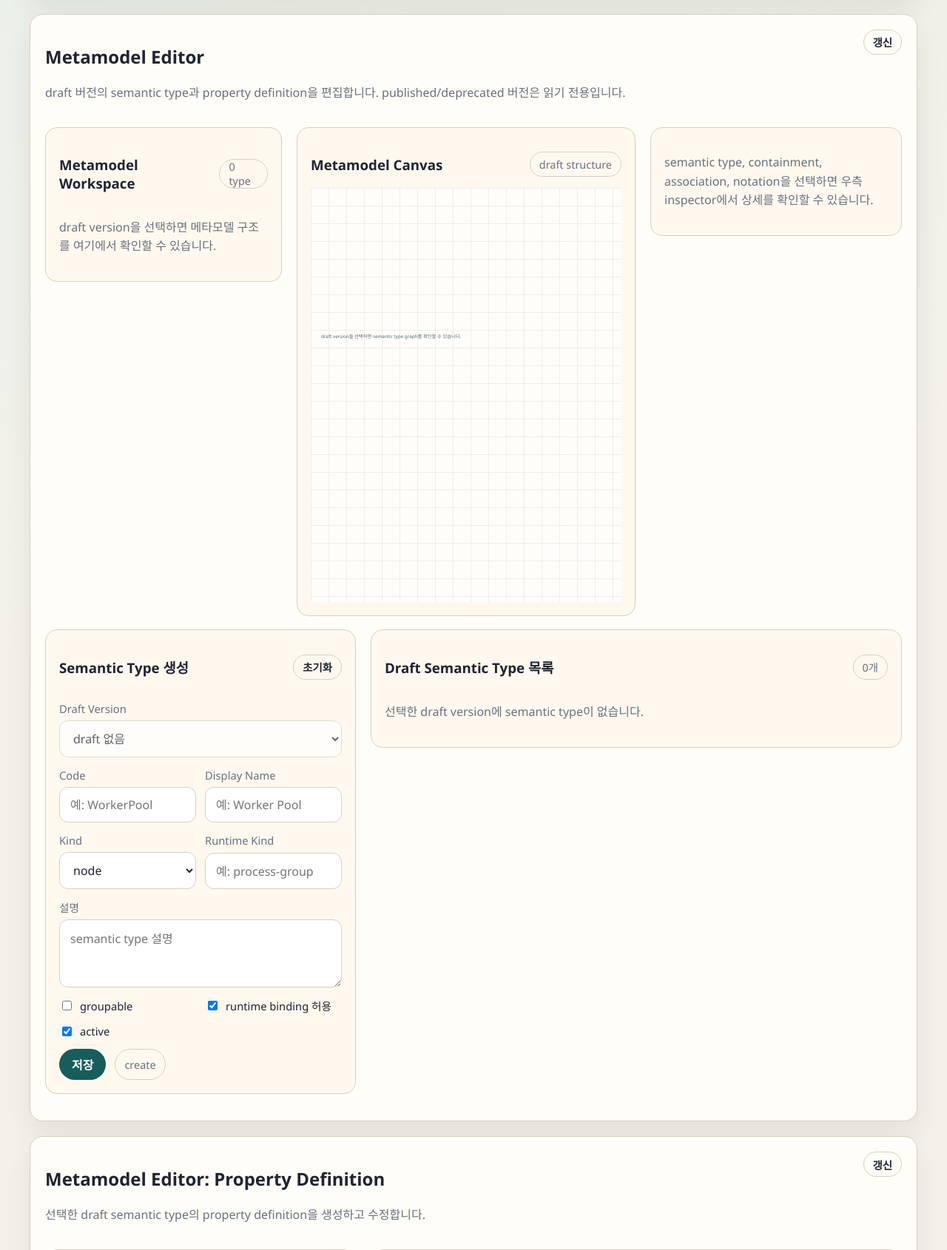
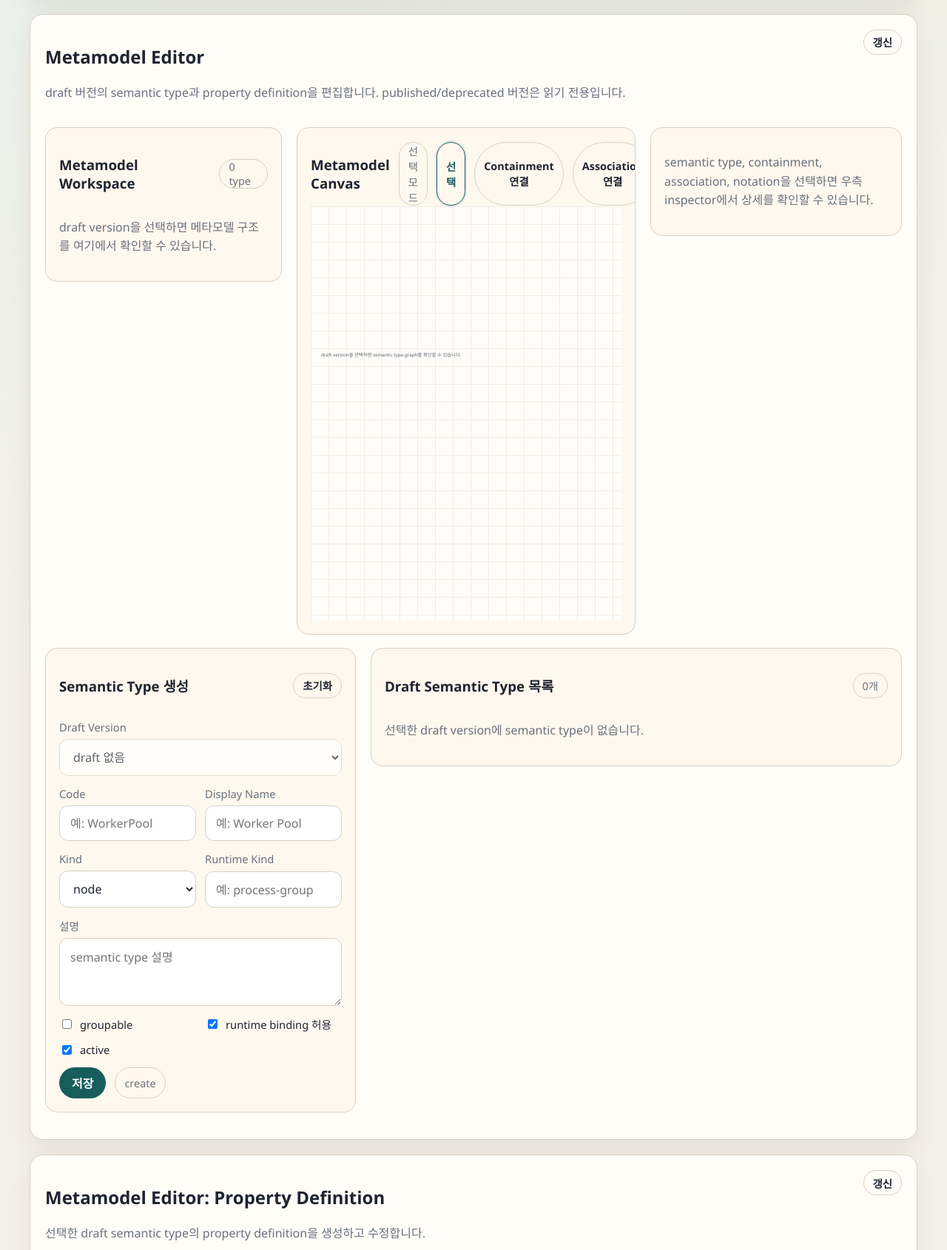
Before and after one commit to gomsoon/2604_swacan_auto, a Flask app: page /admin in a window 1280 px wide. Shown: the part 1877-3567 px from the top of the page at 74% size. Run offline with Flask 3, Linux system fonts and the light colour scheme; the visitor is signed in with stand-in values (Sample User, id 1); data comes from the database, SQL or seed files in the repository; data that the repository does not hold is empty.

Commit message:
Add canvas-driven metamodel relation creation

```diff
--- a/app/static/css/app.css
+++ b/app/static/css/app.css
@@ -801,6 +801,12 @@ a {
     box-shadow: 0 0 0 2px rgba(10, 91, 145, 0.12);
 }
 
+.button.is-active {
+    border-color: var(--accent);
+    color: var(--accent);
+    box-shadow: 0 0 0 2px rgba(10, 91, 145, 0.12);
+}
+
 .workspace-outline-item p,
 .workspace-outline-item h4 {
     margin: 0;
--- a/app/static/js/admin.js
+++ b/app/static/js/admin.js
@@ -25,6 +25,10 @@ const metamodelWorkspaceSummary = document.getElementById("metamodel-workspace-s
 const metamodelWorkspaceOutline = document.getElementById("metamodel-workspace-outline");
 const metamodelWorkspaceCanvas = document.getElementById("metamodel-workspace-canvas");
 const metamodelWorkspaceInspector = document.getElementById("metamodel-workspace-inspector");
+const metamodelWorkspaceModeStatus = document.getElementById("metamodel-workspace-mode-status");
+const metamodelWorkspaceSelectModeButton = document.getElementById("metamodel-workspace-select-mode");
+const metamodelWorkspaceCreateContainmentModeButton = document.getElementById("metamodel-workspace-create-containment-mode");
+const metamodelWorkspaceCreateAssociationModeButton = document.getElementById("metamodel-workspace-create-association-mode");
 const metamodelSemanticTypeSection = document.getElementById("metamodel-semantic-type-form")?.closest(".admin-subcard, .card");
 const metamodelPropertySection = document.getElementById("metamodel-property-form")?.closest(".admin-subcard, .card");
 const metamodelContainmentRuleSection = document.getElementById("metamodel-containment-rule-form")?.closest(".admin-subcard, .card");
@@ -185,6 +189,8 @@ let selectedMetamodelAssociationId = null;
 let selectedMetamodelValidation = null;
 let selectedMetamodelWorkspace = null;
 let metamodelEditorFocusTimer = null;
+let metamodelWorkspaceInteractionMode = "select";
+let metamodelWorkspacePendingTypeId = null;
 
 function escapeHtml(value) {
     return String(value ?? "")
@@ -254,6 +260,53 @@ function scrollToMetamodelEditorSection(section, input) {
             }
         }, 160);
     }
+}
+
+function setMetamodelWorkspaceInteractionMode(mode) {
+    metamodelWorkspaceInteractionMode = mode;
+    metamodelWorkspacePendingTypeId = null;
+    renderMetamodelWorkspaceModeControls();
+}
+
+function renderMetamodelWorkspaceModeControls() {
+    const isSelect = metamodelWorkspaceInteractionMode === "select";
+    const isContainment = metamodelWorkspaceInteractionMode === "create_containment";
+    const isAssociation = metamodelWorkspaceInteractionMode === "create_association";
+    const pendingSemanticType = metamodelSemanticTypes.find((item) => item.id === metamodelWorkspacePendingTypeId);
+
+    if (metamodelWorkspaceModeStatus) {
+        if (isContainment) {
+            metamodelWorkspaceModeStatus.textContent = pendingSemanticType
+                ? `Containment: ${pendingSemanticType.display_name} 다음 대상 선택`
+                : "Containment 연결 모드";
+        } else if (isAssociation) {
+            metamodelWorkspaceModeStatus.textContent = pendingSemanticType
+                ? `Association: ${pendingSemanticType.display_name} 다음 대상 선택`
+                : "Association 연결 모드";
+        } else {
+            metamodelWorkspaceModeStatus.textContent = "선택 모드";
+        }
+    }
+
+    metamodelWorkspaceSelectModeButton?.classList.toggle("is-active", isSelect);
+    metamodelWorkspaceCreateContainmentModeButton?.classList.toggle("is-active", isContainment);
+    metamodelWorkspaceCreateAssociationModeButton?.classList.toggle("is-active", isAssociation);
+}
+
+function openContainmentCreateFromCanvas(parentTypeId, childTypeId) {
+    renderContainmentVersionOptions(metamodelDraftVersionSelect.value);
+    resetMetamodelContainmentRuleForm();
+    if (metamodelDraftVersionSelect.value) {
+        metamodelContainmentRuleVersionIdInput.value = metamodelDraftVersionSelect.value;
+    }
+    renderContainmentSemanticTypeOptions(parentTypeId, childTypeId);
+    scrollToMetamodelEditorSection(metamodelContainmentRuleSection, metamodelContainmentParentTypeIdInput);
+}
+
+function openAssociationCreateFromCanvas(sourceTypeId, targetTypeId) {
+    resetMetamodelAssociationForm();
+    renderMetamodelAssociationTypeOptions(sourceTypeId, targetTypeId);
+    scrollToMetamodelEditorSection(metamodelAssociationSection, metamodelAssociationCodeInput);
 }
 
 function openMetamodelEditorFromInspector(action, kind, id) {
@@ -1255,6 +1308,7 @@ function refreshMetamodelWorkspace() {
     renderMetamodelWorkspaceOutline();
     renderMetamodelWorkspaceCanvas();
     renderMetamodelWorkspaceInspector();
+    renderMetamodelWorkspaceModeControls();
 }
 
 function resetMetamodelSemanticTypeForm() {
@@ -2073,10 +2127,42 @@ async function loadGroupedEventDetails(groupedEventId) {
 }
 
 async function selectMetamodelWorkspaceItem(kind, id) {
-    selectedMetamodelWorkspace = { kind, id: Number(id) };
+    const numericId = Number(id);
+
+    if (metamodelWorkspaceInteractionMode !== "select") {
+        if (kind !== "semantic_type") {
+            showBanner("생성 모드에서는 semantic type을 선택하세요.", "error");
+            return;
+        }
+
+        if (!metamodelWorkspacePendingTypeId) {
+            metamodelWorkspacePendingTypeId = numericId;
+            selectedMetamodelWorkspace = { kind: "semantic_type", id: numericId };
+            refreshMetamodelWorkspace();
+            return;
+        }
+
+        if (Number(metamodelWorkspacePendingTypeId) === numericId) {
+            showBanner("다른 semantic type을 선택하세요.", "error");
+            return;
+        }
+
+        if (metamodelWorkspaceInteractionMode === "create_containment") {
+            openContainmentCreateFromCanvas(metamodelWorkspacePendingTypeId, numericId);
+        } else if (metamodelWorkspaceInteractionMode === "create_association") {
+            openAssociationCreateFromCanvas(metamodelWorkspacePendingTypeId, numericId);
+        }
+
+        selectedMetamodelWorkspace = { kind: "semantic_type", id: numericId };
+        setMetamodelWorkspaceInteractionMode("select");
+        refreshMetamodelWorkspace();
+        return;
+    }
+
+    selectedMetamodelWorkspace = { kind, id: numericId };
 
     if (kind === "semantic_type") {
-        const item = metamodelSemanticTypes.find((entry) => entry.id === Number(id));
+        const item = metamodelSemanticTypes.find((entry) => entry.id === numericId);
         if (item) {
             fillMetamodelSemanticTypeForm(item);
         }
@@ -2088,7 +2174,7 @@ async function selectMetamodelWorkspaceItem(kind, id) {
     }
 
     if (kind === "containment_rule") {
-        const item = metamodelContainmentRules.find((entry) => entry.id === Number(id));
+        const item = metamodelContainmentRules.find((entry) => entry.id === numericId);
         if (item) {
             fillMetamodelContainmentRuleForm(item);
             refreshMetamodelWorkspace();
@@ -2098,7 +2184,7 @@ async function selectMetamodelWorkspaceItem(kind, id) {
     }
 
     if (kind === "notation_definition") {
-        const item = metamodelNotations.find((entry) => entry.id === Number(id));
+        const item = metamodelNotations.find((entry) => entry.id === numericId);
         if (item) {
             fillMetamodelNotationForm(item);
             refreshMetamodelWorkspace();
@@ -2108,7 +2194,7 @@ async function selectMetamodelWorkspaceItem(kind, id) {
     }
 
     if (kind === "association_definition") {
-        const item = metamodelAssociations.find((entry) => entry.id === Number(id));
+        const item = metamodelAssociations.find((entry) => entry.id === numericId);
         if (item) {
             fillMetamodelAssociationForm(item);
             refreshMetamodelWorkspace();
@@ -2644,6 +2730,15 @@ metamodelWorkspaceInspector?.addEventListener("click", (event) => {
         button.dataset.workspaceId
     );
 });
+metamodelWorkspaceSelectModeButton?.addEventListener("click", () => {
+    setMetamodelWorkspaceInteractionMode("select");
+});
+metamodelWorkspaceCreateContainmentModeButton?.addEventListener("click", () => {
+    setMetamodelWorkspaceInteractionMode("create_containment");
+});
+metamodelWorkspaceCreateAssociationModeButton?.addEventListener("click", () => {
+    setMetamodelWorkspaceInteractionMode("create_association");
+});
 alertRuleForm?.addEventListener("submit", saveAlertRule);
 alertRuleFormResetButton?.addEventListener("click", resetAlertRuleForm);
 alertRuleScopeTypeSelect?.addEventListener("change", toggleAlertRuleScopeFields);
--- a/app/templates/admin.html
+++ b/app/templates/admin.html
@@ -119,7 +119,12 @@
             <section class="admin-subcard canvas-card">
                 <div class="section-header">
                     <h3>Metamodel Canvas</h3>
-                    <span class="meta-pill">draft structure</span>
+                    <div class="toolbar-inline">
+                        <span id="metamodel-workspace-mode-status" class="meta-pill">선택 모드</span>
+                        <button id="metamodel-workspace-select-mode" class="button ghost small" type="button">선택</button>
+                        <button id="metamodel-workspace-create-containment-mode" class="button ghost small" type="button">Containment 연결</button>
+                        <button id="metamodel-workspace-create-association-mode" class="button ghost small" type="button">Association 연결</button>
+                    </div>
                 </div>
                 <svg id="metamodel-workspace-canvas" class="diagram-canvas metamodel-workspace-canvas" viewBox="0 0 1200 760" role="img" aria-label="Metamodel workspace canvas"></svg>
             </section>
```
Also changed, not shown: tests/test_playwright_e2e.py (+18 -0 lines).
